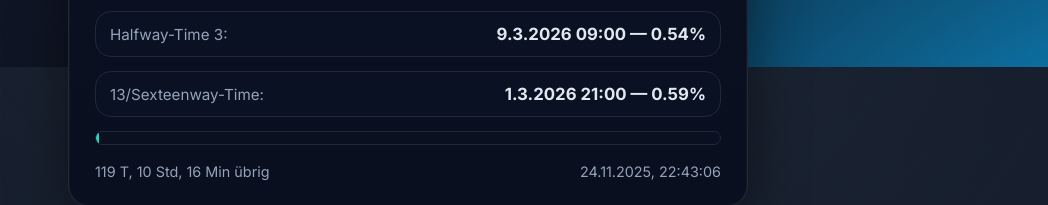
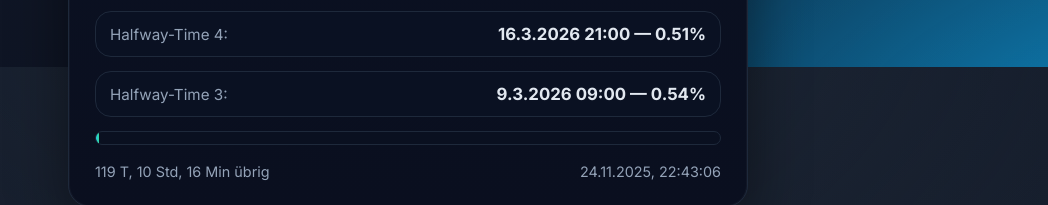
Before and after one commit to Andi-180/progress-tracker, a plain HTML site: page index.html in a window 1280 px wide. Shown: the part 733-938 px from the top of the page, without its empty margins (232-1280 px from the left). Drawn offline with Linux system fonts and the light colour scheme.

Commit message:
change 13/16 to hwt 4

```diff
--- a/index.html
+++ b/index.html
@@ -226,12 +226,12 @@
           <div class="value" id="invfrac-line">–</div>
         </div>
 		<div class="row">
+          <div class="label">Halfway-Time 4:</div>
+          <div class="value" id="swt-line">–</div>
+        </div>
+		<div class="row">
           <div class="label">Halfway-Time 3:</div>
           <div class="value" id="awt-line">–</div>
-        </div>
-		<div class="row">
-          <div class="label">13/Sexteenway-Time:</div>
-          <div class="value" id="swt-line">–</div>
         </div>
 		<!--
 		<div class="row">
@@ -402,13 +402,13 @@
         return date.toLocaleDateString("de-DE") + " " + date.toLocaleTimeString("de-DE", {hour: "2-digit", minute: "2-digit"});
       }
 
-	  const sixteenTime = new Date(start.getTime() + (end - start) * 0.25 * 0.25 * 13);
+	  const sixteenTime = new Date(start.getTime() + (end - start) * 0.25 * 0.25 * 15);
 	  const eightTime = new Date(start.getTime() + (end - start) * 0.25 * 0.5 * 7);
 	  //const quarterTime = new Date(start.getTime() + (end - start) * 0.25 * 3);
 	  //const halfwayTime = new Date(start.getTime() + (end - start) * 0.5);
 
 	  // Für sixteenTime
-	  document.querySelector("#swt-line").innerText = `${formatDateTime(sixteenTime)} — ${( (elapsedMs / totalMs) * 100 * 16 / 13  ).toFixed(2)}%`;
+	  document.querySelector("#swt-line").innerText = `${formatDateTime(sixteenTime)} — ${( (elapsedMs / totalMs) * 100 * 16 / 15  ).toFixed(2)}%`;
 
 	  // Für eightTime
 	  document.querySelector("#awt-line").innerText = `${formatDateTime(eightTime)} — ${( (elapsedMs / totalMs) * 100 * 8 / 7 ).toFixed(2)}%`;
```
